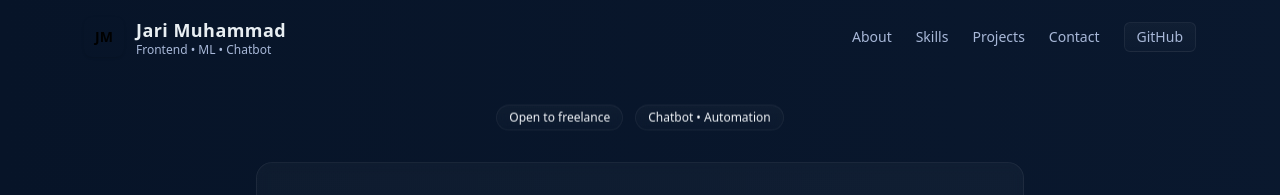
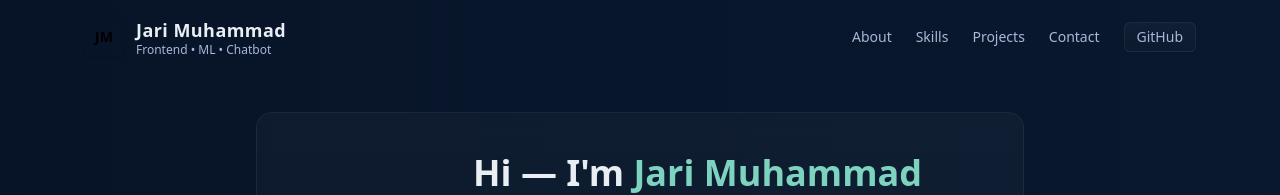
Before and after one commit to Finger15945/Finger15945.github.io, a plain HTML site: page index.html in a window 1280 px wide. Shown: the top 195 px of the page. Drawn offline with nearby package versions, Linux system fonts and the light colour scheme.

Commit message:
update tanggal 30 november

```diff
--- a/index.html
+++ b/index.html
@@ -311,10 +311,6 @@ nav.navbar-scrolled {
   <!-- HERO -->
   <header class="pt-28 pb-14">
     <div class="max-w-5xl mx-auto px-5 text-center">
-      <div class="flex justify-center gap-3 mb-6 intro-anim">
-        <span class="text-xs px-3 py-1 rounded-full glass animate-floaty">Open to freelance</span>
-        <span class="text-xs px-3 py-1 rounded-full glass animate-floaty">Chatbot • Automation</span>
-      </div>
 
       <div class="relative mx-auto max-w-3xl glass rounded-2xl px-8 py-10 overflow-hidden intro-anim">
         <div class="absolute -left-24 -top-20 w-80 h-80 rounded-full bg-gradient-to-br from-brand.secondary/25 to-brand.accent/15 blur-3xl pointer-events-none"></div>
```
